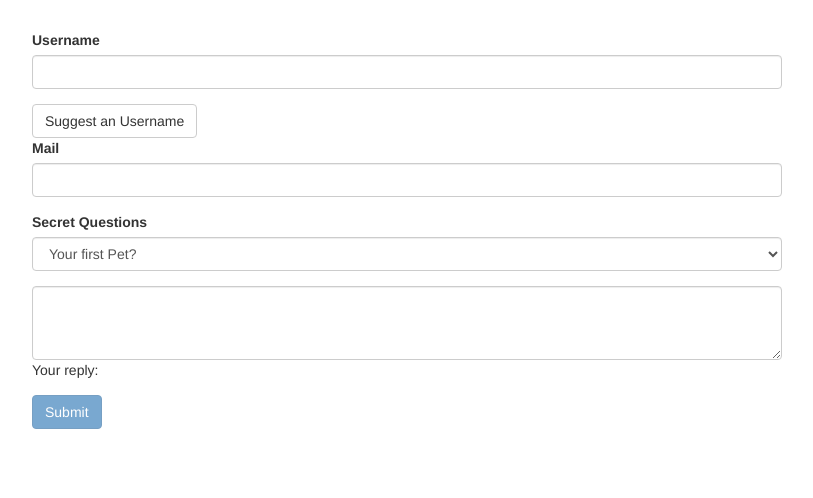
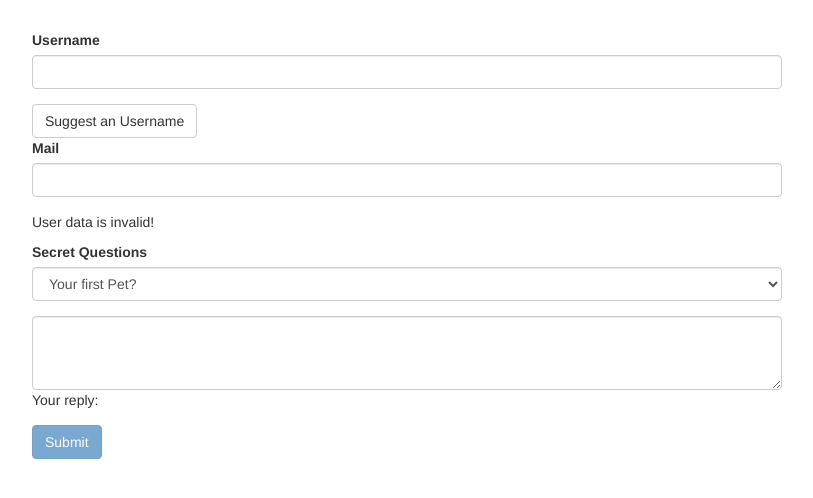
Before and after one commit to Muniox/angular-course-forms, an Angular app in the folder template-driven-forms/: page / in a window 1280 px wide. Shown: the top 498 px of the page, without its empty margins (233-1046 px from the left). Built offline with nearby package versions, Linux system fonts and the light colour scheme.

Commit message:
TD: Group Form Controls

```diff
--- a/template-driven-forms/src/app/app.component.html
+++ b/template-driven-forms/src/app/app.component.html
@@ -2,7 +2,7 @@
   <div class="row">
     <div class="col-xs-12 col-sm-10 col-md-8 col-sm-offset-1 col-md-offset-2">
       <form (ngSubmit)="onSubmit()" #f="ngForm">
-        <div id="user-data">
+        <div id="user-data" ngModelGroup="userData" #userData="ngModelGroup">
           <div class="form-group">
             <label for="username">Username</label>
             <input
@@ -30,6 +30,7 @@
           </div>
           <span class="help-block" *ngIf="!email.valid && email.touched">Please enter a valid email!</span>
         </div>
+        <p *ngIf="userData.invalid">User data is invalid!</p>
         <div class="form-group">
           <label for="secret">Secret Questions</label>
           <select
```
